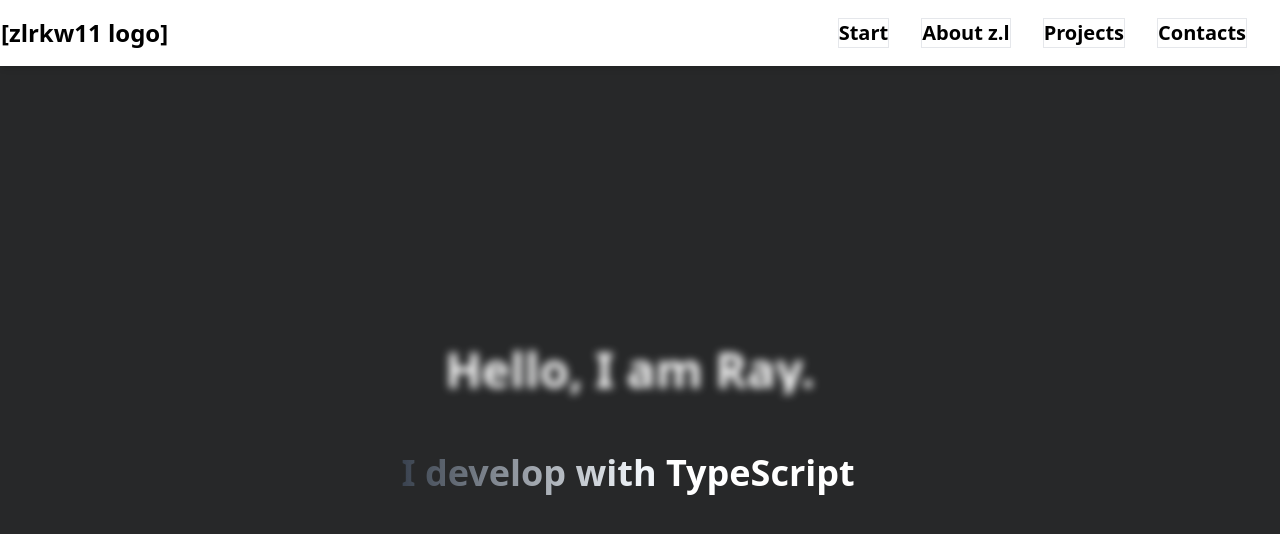
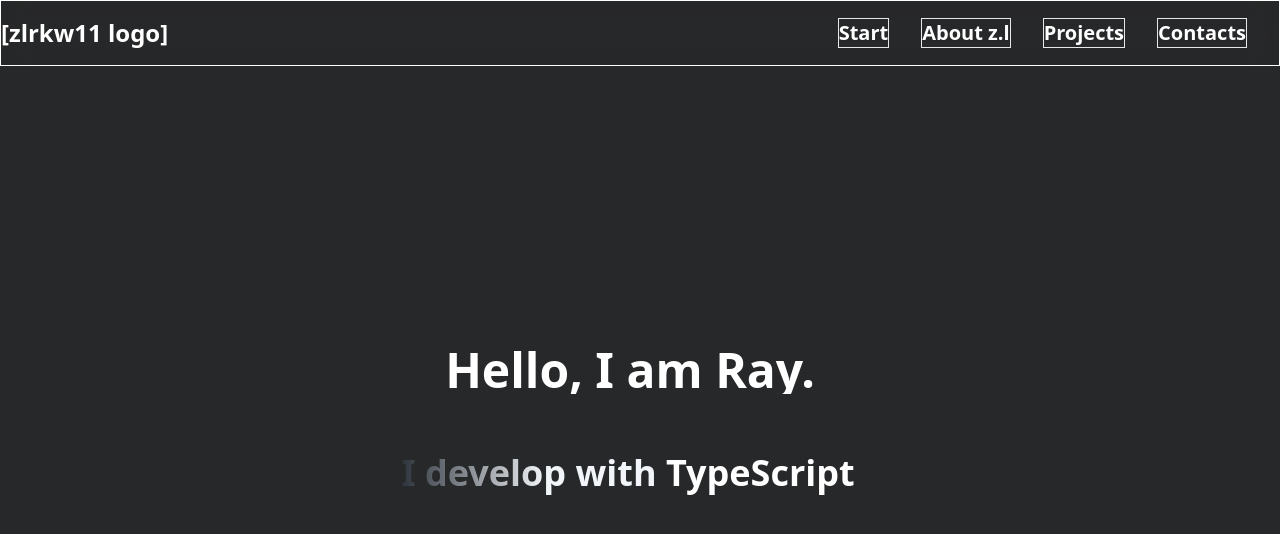
Before and after one commit to zlrkw11/portfolio-zl, a React (Vite) app: page / in a window 1280 px wide. Shown: the top 534 px of the page. Built offline with nearby package versions, Linux system fonts and the light colour scheme.

Commit message:
footer template

```diff
--- /dev/null
+++ b/src/components/Footer.jsx
@@ -0,0 +1,9 @@
+function Footer() {
+  return (
+    <div className="">
+      <p>&copy; {new Date().getFullYear} zlrkw11. All rights reserved</p>
+    </div>
+  );
+}
+
+export default Footer;
--- a/src/components/Intro.jsx
+++ b/src/components/Intro.jsx
@@ -1,10 +1,10 @@
 function Intro() {
   return (
     <div className="flex items-center justify-center p-10 h-auto ">
-      <div className="w-max blur-sm hover:blur-none transition">
-        <h1 className=" animate-typing overflow-hidden whitespace-nowrap  pr-5 text-5xl text-white font-bold">
+      <div className="w-max">
+        <h3 className=" animate-typing overflow-hidden whitespace-nowrap pr-5 text-5xl text-white font-bold">
           Hello, I am Ray.
-        </h1>
+        </h3>
       </div>
     </div>
   );
--- a/src/components/Navbar.jsx
+++ b/src/components/Navbar.jsx
@@ -6,8 +6,8 @@ function Navbar() {
     { name: "Contacts", link: "/" },
   ];
   return (
-    <div className="border border-white shadow-md w-full fixed top-0 left-0">
-      <div className="md:flex bg-white py-4">
+    <div className="border border-white w-full fixed top-0 left-0">
+      <div className="md:flex backdrop-blur-md py-4 text-white">
         <div className="font-bold text-2xl cursor-pointer flex items-center">
           [zlrkw11 logo]
         </div>
@@ -15,7 +15,7 @@ function Navbar() {
           {Links.map((link) => (
             <li
               key={link.name}
-              className="border boder-black mr-8 text-xl font-semibold"
+              className="border boder-black mr-8 text-xl font-semibold "
             >
               <a href={link.link}>{link.name}</a>
             </li>
--- a/src/components/Skills.jsx
+++ b/src/components/Skills.jsx
@@ -1,6 +1,6 @@
 function Skills() {
   return (
-    <div className="font-bold text-lg md:text-4xl [text-wrap:balance] bg-clip-text text-transparent bg-gradient-to-r from-slate-600/60 to-50% to-slate-100">
+    <div className="font-bold text-lg md:text-4xl [text-wrap:balance] bg-clip-text text-transparent bg-gradient-to-r from-dark-1/80 to-30% to-slate-100">
       I develop with{" "}
       <span className="text-white inline-flex flex-col h-[calc(theme(fontSize.xl)*theme(lineHeight.tight))] md:h-[calc(theme(fontSize.4xl)*theme(lineHeight.tight))] overflow-hidden">
         <ul className="block animate-text-slide-4 text-left leading-tight [&_li]:block">
--- a/src/pages/Contacts.jsx
+++ b/src/pages/Contacts.jsx
@@ -1,5 +1,5 @@
 function Contacts() {
-  return <div></div>;
+  return <div className="w-full min-h-screen">Contact Me</div>;
 }
 
 export default Contacts;
--- a/tailwind.config.js
+++ b/tailwind.config.js
@@ -12,6 +12,64 @@ export default {
       },
       fontFamily: {
         inter: ["inter", "sans-serif"],
+        fontSize: {
+          h1: [
+            "3.125rem",
+            {
+              lineHeight: "normal",
+              fontWeight: "900",
+              letterSpacing: "-0.219rem",
+            },
+          ],
+          h2: [
+            "2.375rem",
+            {
+              lineHeight: "normal",
+              letterSpacing: "-0.16625rem",
+              fontWeight: "700",
+            },
+          ],
+          h3: [
+            "1.75rem",
+            {
+              lineHeight: "normal",
+              letterSpacing: "-0.123rem",
+              fontWeight: "700",
+            },
+          ],
+          h4: [
+            "1.313rem",
+            {
+              lineHeight: "normal",
+              letterSpacing: "-0.092rem",
+              fontWeight: "400",
+            },
+          ],
+          h5: [
+            "0.75rem",
+            {
+              lineHeight: "normal",
+              letterSpacing: "0.045rem",
+              fontWeight: "500",
+            },
+          ],
+          p: [
+            "1rem",
+            {
+              lineHeight: "normal",
+              letterSpacing: "-0.07rem",
+              fontWeight: "400",
+            },
+          ],
+          small: [
+            "0.75rem",
+            {
+              lineHeight: "normal",
+              letterSpacing: "-0.015rem",
+              fontWeight: "400",
+            },
+          ],
+        },
       },
     },
     animation: {
@@ -28,7 +86,7 @@ export default {
         "text-slide-7 17.5s cubic-bezier(0.83, 0, 0.17, 1) infinite",
       "text-slide-8":
         "text-slide-8 20s cubic-bezier(0.83, 0, 0.17, 1) infinite",
-      typing: "typing 3s steps(40), blink .7s",
+      typing: "typing 3s steps(60), blink .6s",
     },
     keyframes: {
       "text-slide-2": {
```
